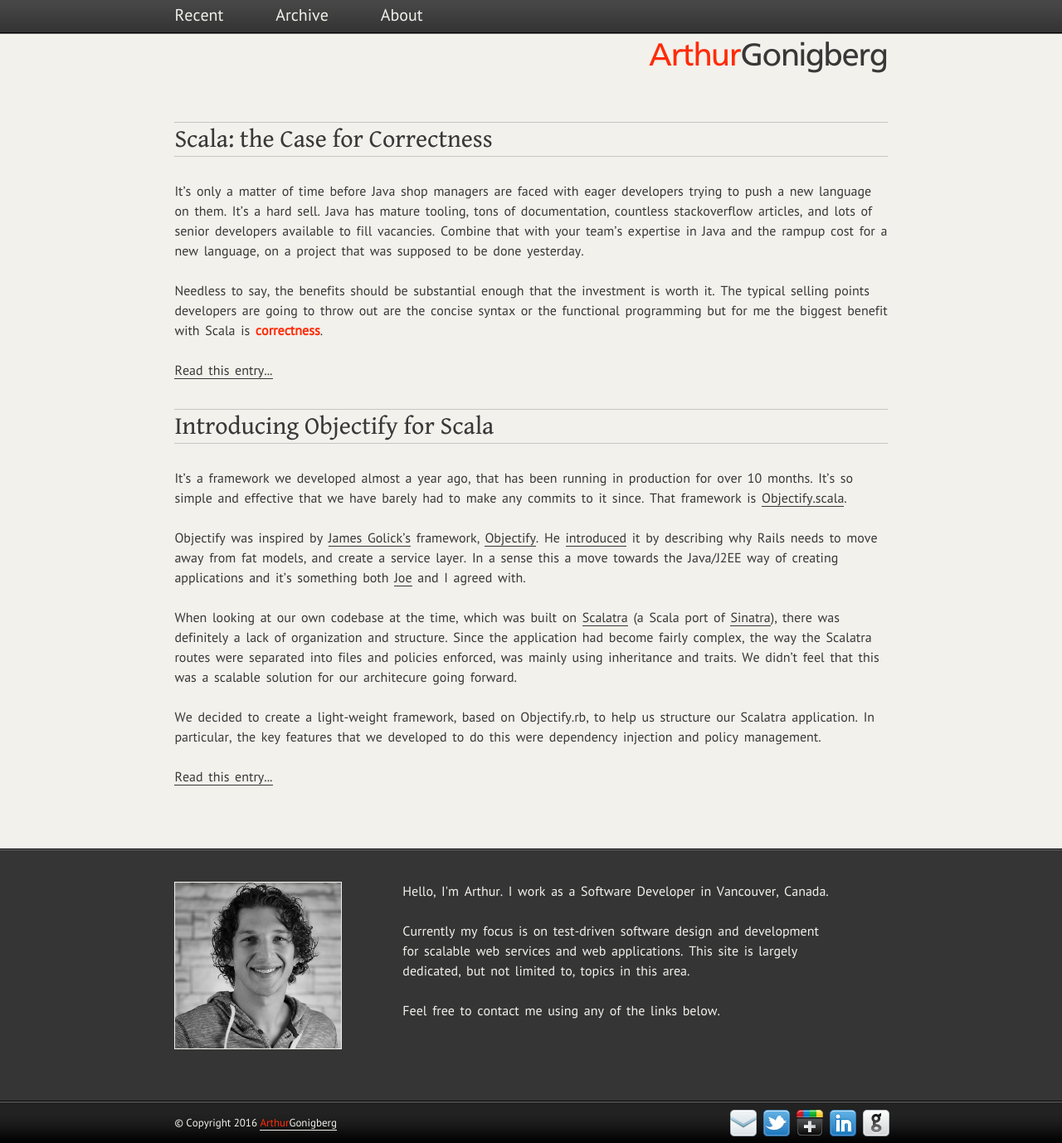
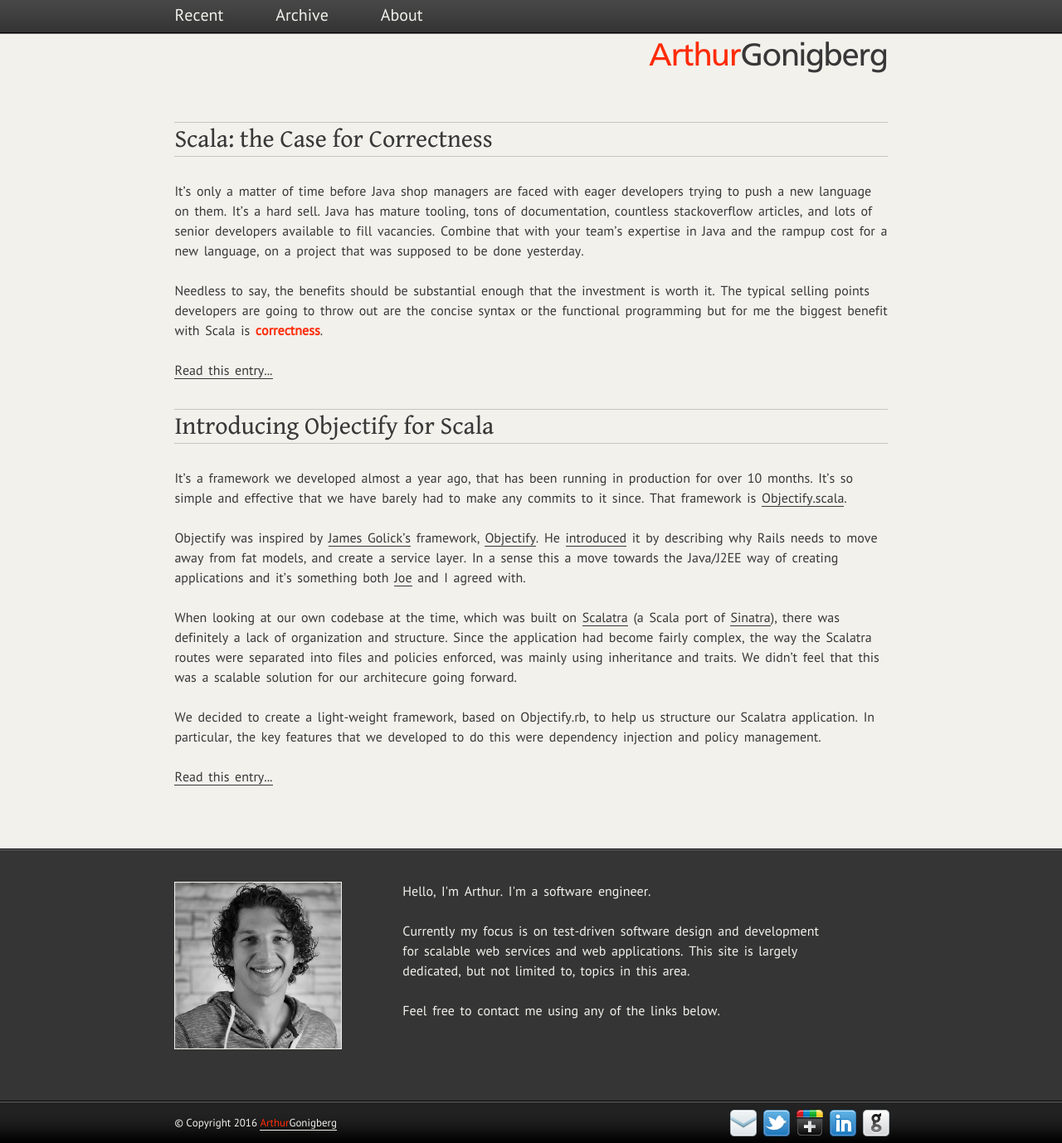
Before and after one commit to artgon/artgon.github.com, a Jekyll site: the page built from index.html, in a window 1280 px wide. Shown: the whole page at 83% size. Built offline with Jekyll 4.4.1, drawn with Linux system fonts in a browser that asks for light colours; Markdown is read by kramdown in place of the engine named in the settings.

Commit message:
fix location

```diff
--- a/404.html
+++ b/404.html
@@ -60,7 +60,7 @@
 		<div class="inner">
       <div class="about" id="about">
 			  <p id="about-img"><img src="/images/arthur-unbounce-small-sq.jpg" alt="me" /></p>
-        <p id="about-text">Hello, I'm Arthur. I work as a Software Developer in Vancouver, Canada. <br/><br/>
+        <p id="about-text">Hello, I'm Arthur. I'm a software engineer.<br/><br/>
 
           Currently my focus is on test-driven software design and
           development for scalable web services and web applications.
@@ -70,7 +70,7 @@
         </p>
       </div>
 			<div class="clearfix"></div>
-			<div id="copyright" class="credits left">&copy; Copyright 2014 <a href="http://arthur.gonigberg.com"><span class="oranje">Arthur</span>Gonigberg</a></div>
+			<div id="copyright" class="credits left">&copy; Copyright 2016 <a href="http://arthur.gonigberg.com"><span class="oranje">Arthur</span>Gonigberg</a></div>
 
       <div id="social" class="credits right">
         <ul>
--- a/_layouts/default.html
+++ b/_layouts/default.html
@@ -63,7 +63,7 @@
 		<div class="inner">
       <div class="about" id="about">
 			  <p id="about-img"><img src="/images/arthur-unbounce-small-sq.jpg" alt="me" /></p>
-        <p id="about-text">Hello, I'm Arthur. I work as a Software Developer in Vancouver, Canada. <br/><br/>
+        <p id="about-text">Hello, I'm Arthur. I'm a software engineer.<br/><br/>
 
           Currently my focus is on test-driven software design and
           development for scalable web services and web applications.
```
